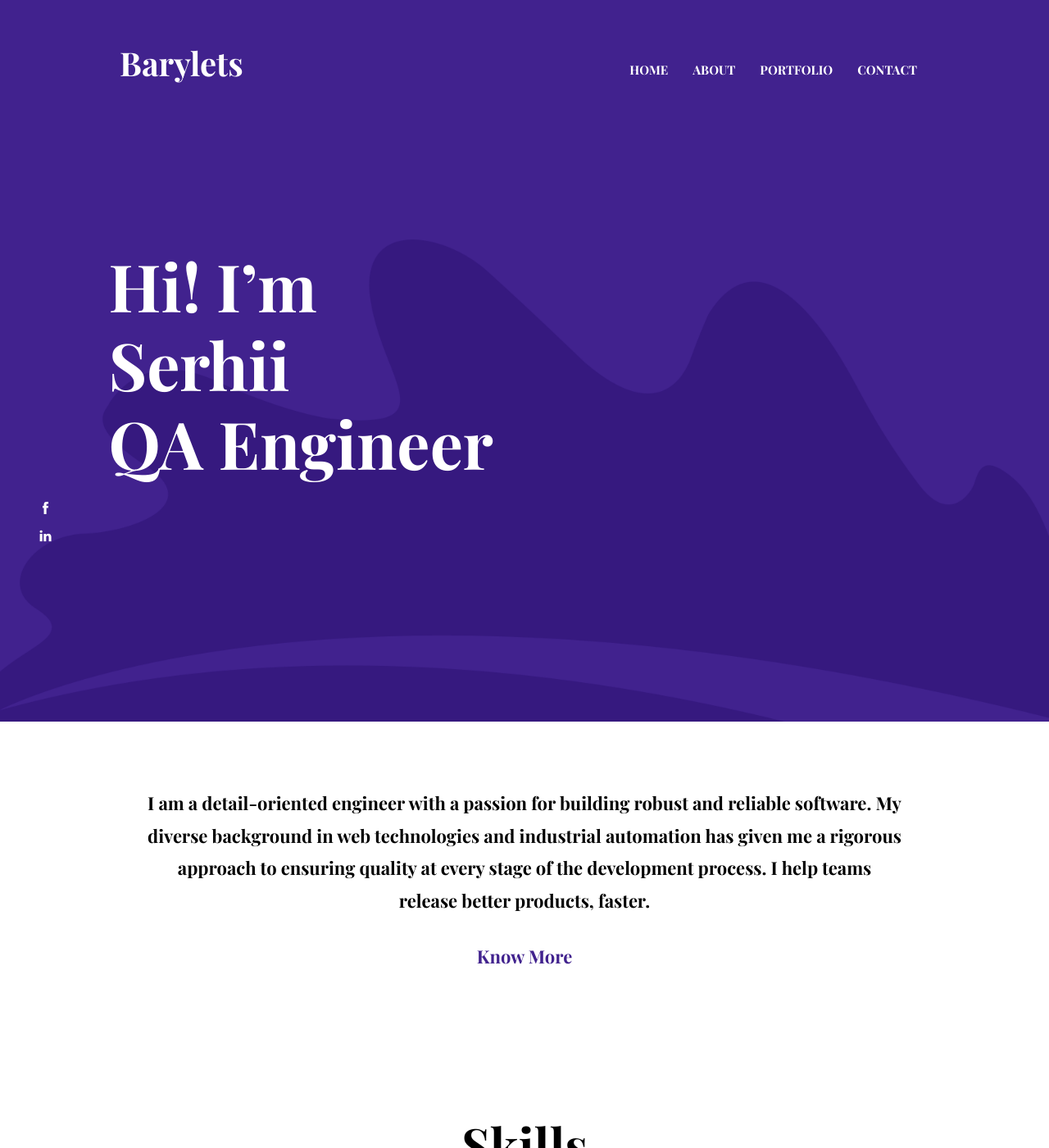
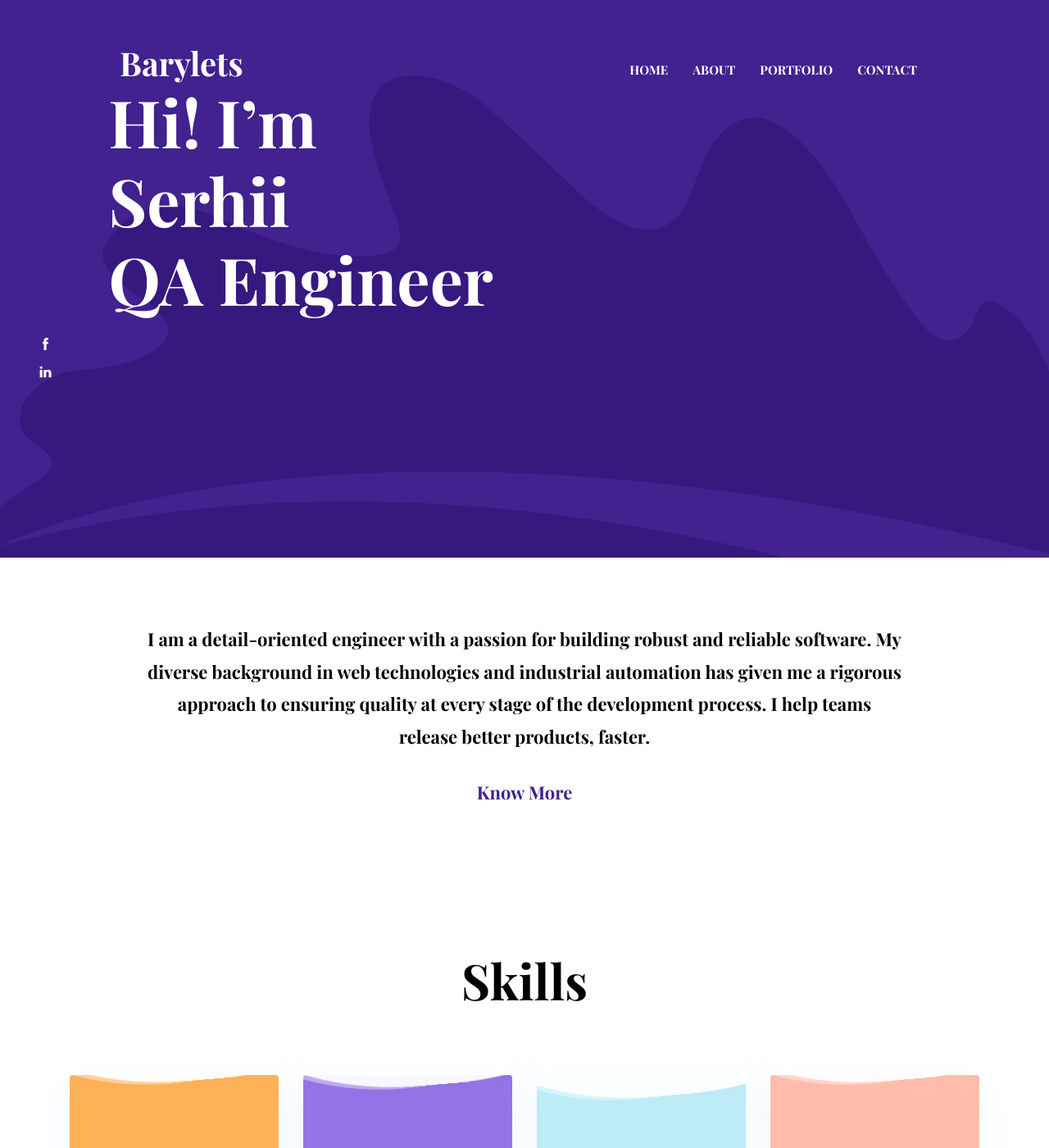
Before and after one commit to BsergoB/bsergob.github.io, a Jekyll site: the page built from index.html, in a window 1280 px wide and 1400 px high. Shown: the whole window at 82% size. Built offline with Jekyll 4.4.1, drawn with Linux system fonts in a browser that asks for light colours.

Commit message:
Update _hero-area.scss

```diff
--- a/assets/scss/templates/_hero-area.scss
+++ b/assets/scss/templates/_hero-area.scss
@@ -1,5 +1,5 @@
 .hero-area {
-  padding: 300px 0 200px;
+  padding: 100px 0 200px;
   position: relative;
   @include tablet {
     padding: 250px 0 150px;
```
